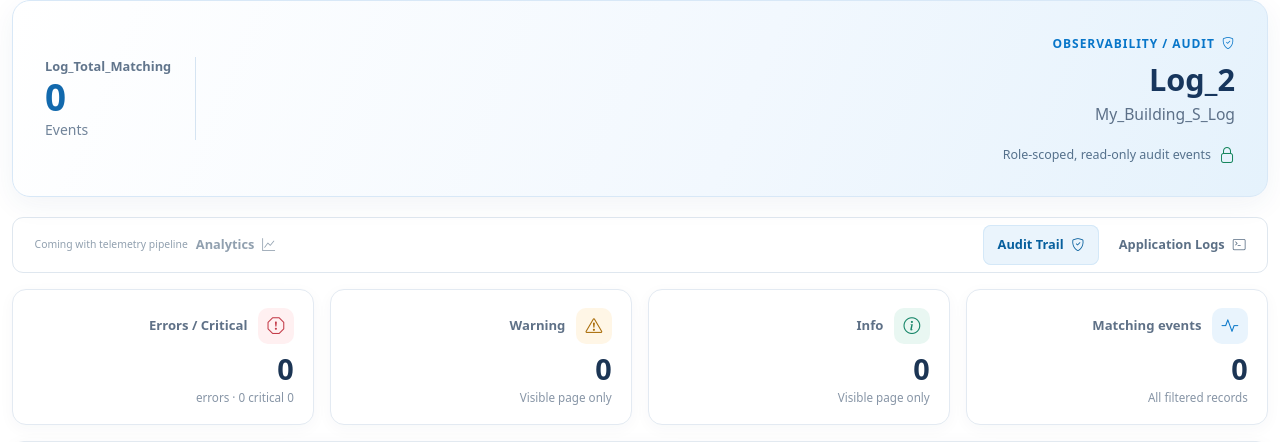
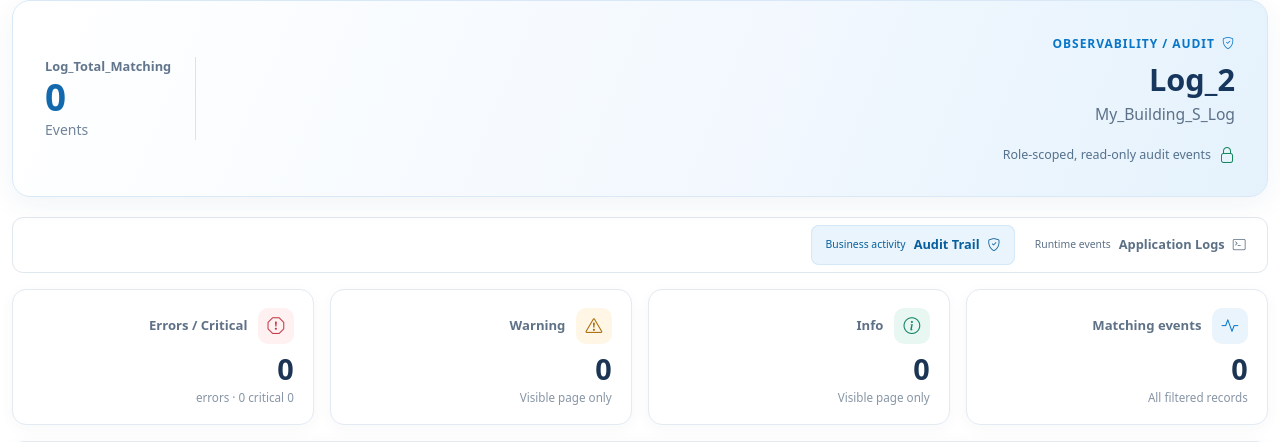
Before and after one commit to alaa5366/BuildingManagement-MVC, an ASP.NET Core app: template Views/AuditLog/Index.cshtml in a window 1280 px wide. Shown: the top 442 px of the page. Run offline with ASP.NET Core 8, Linux system fonts and the light colour scheme; the template is opened without the code that fills it, so the values that code supplies are empty; the project's own start-up code is not run, and a stand-in starts its controllers and pages; some libraries are stand-ins or nearby versions.

Commit message:
Replace legacy audit navigation with observability workspace tabs

```diff
--- a/Views/AuditLog/Index.cshtml
+++ b/Views/AuditLog/Index.cshtml
@@ -56,10 +56,9 @@
         </div>
     </header>
 
-    <nav class="audit-observability-nav" aria-label="Log sections">
-        <a asp-controller="ApplicationLogs" asp-action="Index"><i class="bi bi-terminal"></i> Application Logs</a>
-        <a class="active" asp-controller="AuditLog" asp-action="Index"><i class="bi bi-shield-check"></i> Audit Trail</a>
-        <span><i class="bi bi-graph-up"></i> Analytics <small>Coming with telemetry pipeline</small></span>
+    <nav class="observability-nav" aria-label="Observability sections">
+        <a asp-controller="ApplicationLogs" asp-action="Index"><i class="bi bi-terminal"></i><span>Application Logs</span><small>Runtime events</small></a>
+        <a class="active" asp-controller="AuditLog" asp-action="Index"><i class="bi bi-shield-check"></i><span>Audit Trail</span><small>Business activity</small></a>
     </nav>
 
     <section class="log-metrics audit-kpi-grid" aria-label="Audit event levels">
```
